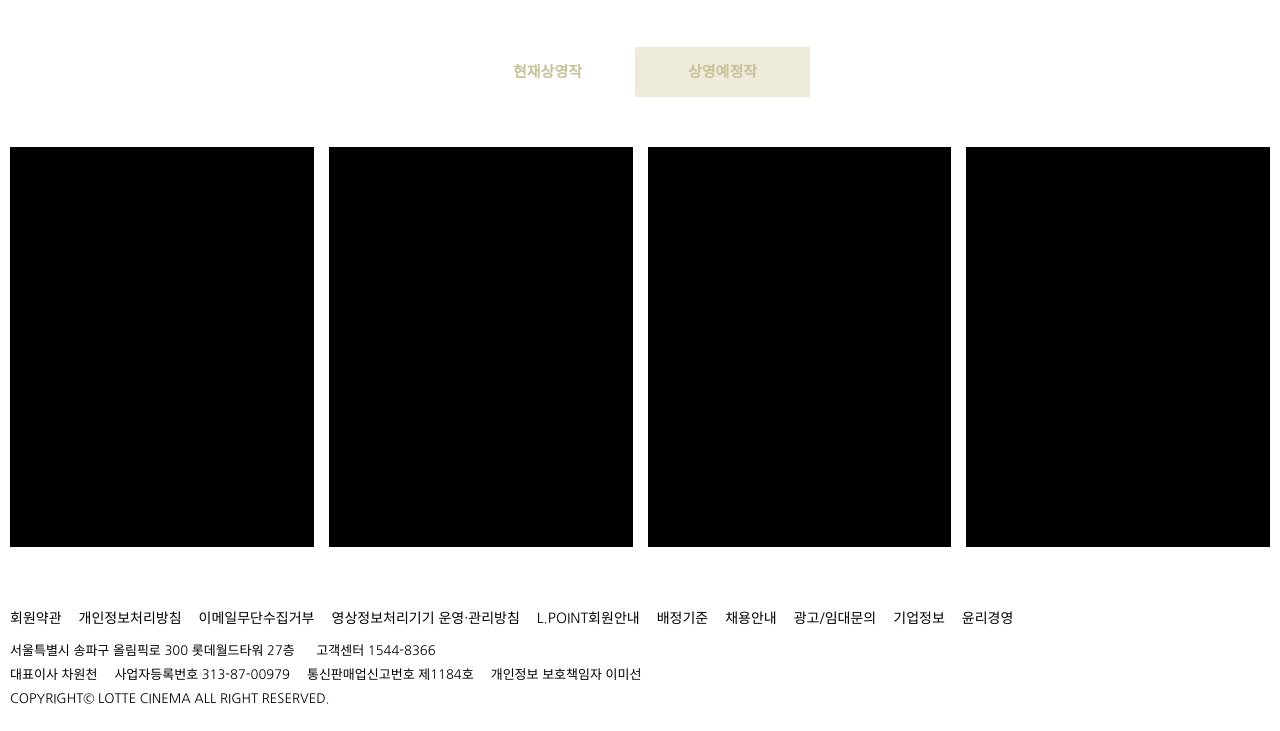
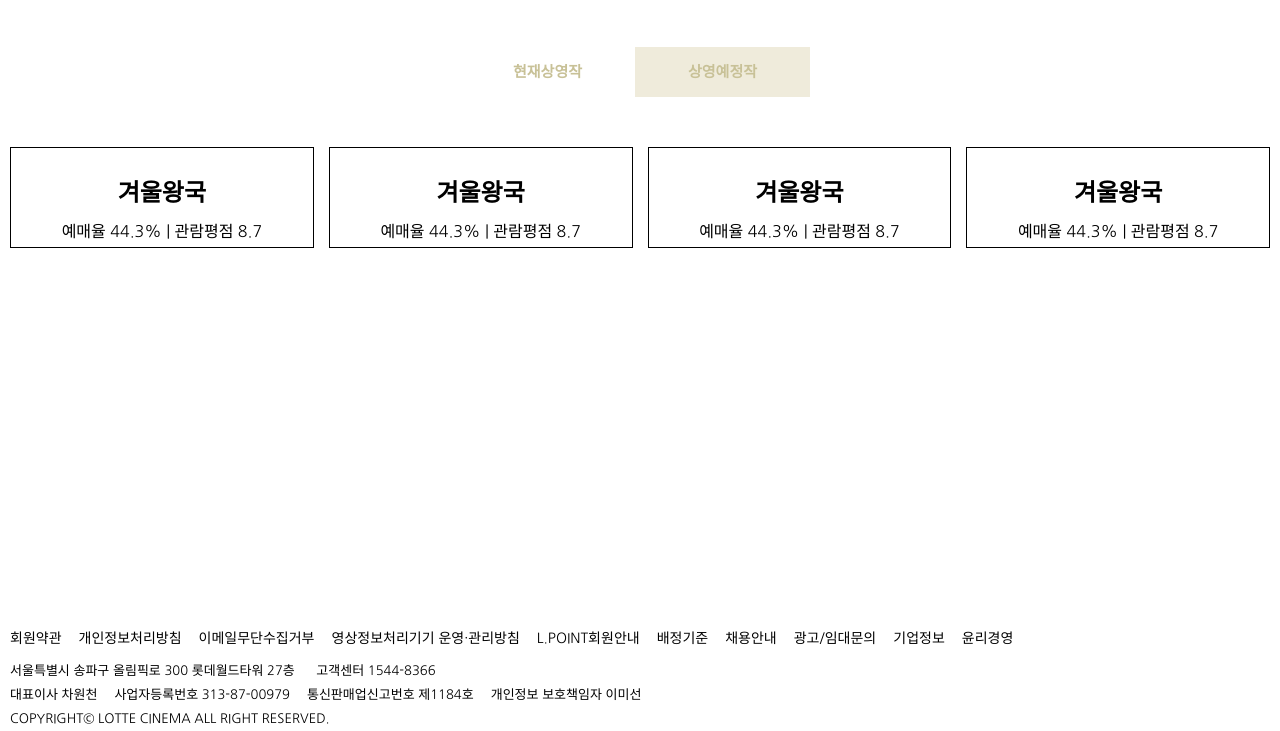
Before and after one commit to yoohyunsun-eng/web2019, a plain HTML site: page site/Lottecinema/sub.html in a window 1280 px wide. Shown: the part 427-1158 px from the top of the page. Drawn offline with Linux system fonts and the light colour scheme.

Commit message:
Update style.css

```diff
--- a/site/Lottecinema/css/style.css
+++ b/site/Lottecinema/css/style.css
@@ -157,7 +157,9 @@ section#sub_sectionWrap .tab_wrap ul li:nth-child(1){width: 175px;height: 50px;b
 section#sub_sectionWrap .tab_wrap ul li:nth-child(2){width: 175px;height: 50px;background-color: #efebdb;}
 
 #sub_sectionWrap .movie_wrap{width: 1260px;margin: 0 auto;}
-#sub_sectionWrap .movie_wrap ul{}
-#sub_sectionWrap .movie_wrap ul li{float: left;margin-right:15px;width: 303.75px;height: 400px;background-color:#000;}
-#sub_sectionWrap .movie_wrap ul li:last-child{margin-right:0px;}
-#sub_sectionWrap .movie_wrap ul li a{display: block;width: 303.75px;height: 400px;}
+#sub_sectionWrap .movie_wrap ul li{float: left;margin-right:15px;width: 303.75px;height: 420px;}
+#sub_sectionWrap .movie_wrap ul li:last-child{margin-right:0;}
+.movie_wrap .card{border: 1px solid #000;}
+.movie_wrap .card .card-body h2{padding:5px 5px 5px 5px;display: block;text-align: center;}
+
+.movie_wrap .card .card-body p{padding:5px 5px 5px 5px;display: block;text-align: center;}
```
